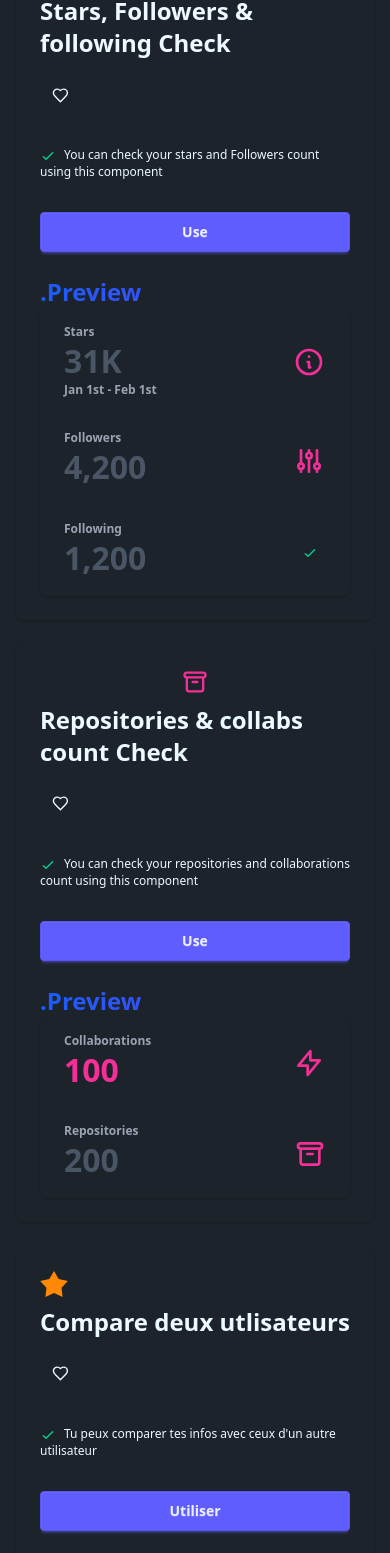
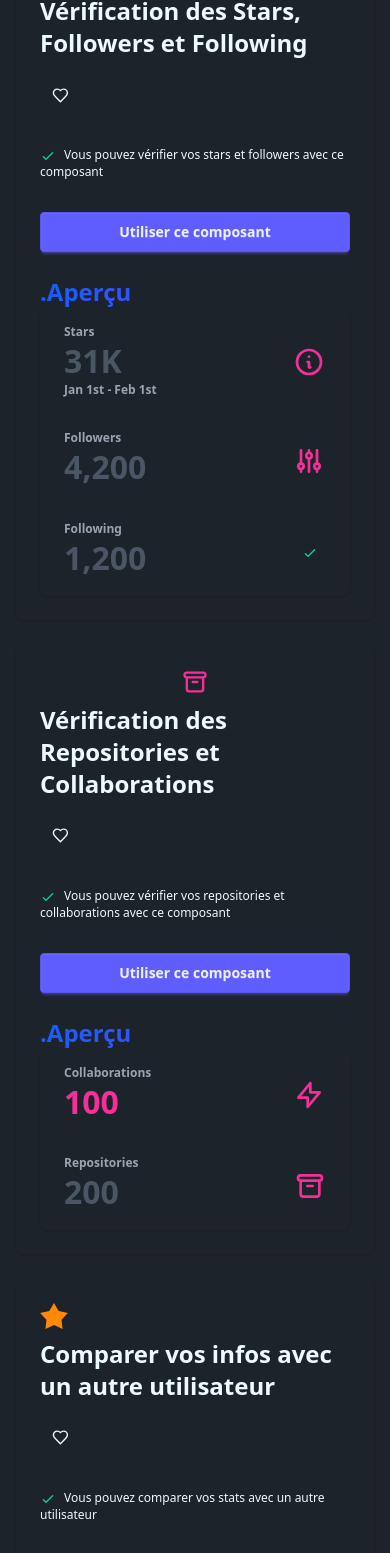
Before and after one commit to branGitfox/GUI, a React (Vite) app: page /components in a window 390 px wide. Shown: the part 253-1806 px from the top of the page. Built offline with nearby package versions, Linux system fonts and the light colour scheme.

Commit message:
ref:Add translation fonctionality

```diff
--- a/public/locales/eng/translation.json
+++ b/public/locales/eng/translation.json
@@ -7,5 +7,26 @@
   "search": "Search",
   "home": "Home",
   "light": "Light",
-  "dark": "Dark"
+  "dark": "Dark",
+  "compareTitle": "Compare your stats with another user",
+  "useComponent": "Use this component",
+  "implementCode": "Code to implement:",
+  "copy": "Copy",
+  "copied": "Copied!",
+  "profileTitle": "Profile",
+  "starsTitle": "Stars, Followers & Following Check",
+  "reposTitle": "Repositories & Collabs Count Check",
+  "collaboratorsTitle": "Collaborators Profile List",
+  "starsDesc": "You can check your stars and Followers count using this component",
+  "reposDesc": "You can check your repositories and collaborations count using this component",
+  "compareDesc": "You can compare your stats with another user",
+  "collaboratorsDesc": "You can display all collaborators profiles of a repository",
+  "compareUsers": "Compare two users",
+  "showCollaborators": "Show all collaborators profiles",
+  "stars": "Stars",
+  "followers": "Followers",
+  "following": "Following",
+  "repositories": "Repositories",
+  "collaborations": "Collaborations",
+  "preview": "Preview"
 }
--- a/public/locales/fr/translation.json
+++ b/public/locales/fr/translation.json
@@ -8,7 +8,26 @@
   "search": "Rechercher",
   "home": "Accueil",
   "light": "Clair",
-  "dark": "Sombre"
-
-
+  "dark": "Sombre",
+  "compareTitle": "Comparer vos infos avec un autre utilisateur",
+  "useComponent": "Utiliser ce composant",
+  "implementCode": "Code à implémenter :",
+  "copy": "Copier",
+  "copied": "Copié !",
+  "profileTitle": "Profil",
+  "starsTitle": "Vérification des Stars, Followers et Following",
+  "reposTitle": "Vérification des Repositories et Collaborations",
+  "collaboratorsTitle": "Liste des profils des collaborateurs",
+  "starsDesc": "Vous pouvez vérifier vos stars et followers avec ce composant",
+  "reposDesc": "Vous pouvez vérifier vos repositories et collaborations avec ce composant",
+  "compareDesc": "Vous pouvez comparer vos stats avec un autre utilisateur",
+  "collaboratorsDesc": "Vous pouvez afficher les profils de tous les collaborateurs d'un repository",
+  "compareUsers": "Comparer deux utilisateurs",
+  "showCollaborators": "Afficher tous les profils des collaborateurs",
+  "stars": "Stars",
+  "followers": "Followers",
+  "following": "Following",
+  "repositories": "Repositories",
+  "collaborations": "Collaborations",
+  "preview": "Aperçu"
 }
--- a/src/components/ComponentsList.tsx
+++ b/src/components/ComponentsList.tsx
@@ -40,7 +40,7 @@ const ComponentsList: React.FC = () => {
     };
     const modalContents = {
         compare: {
-            title: "Comparer vos infos avec un autre utilisateur",
+            title: t("compareTitle"),
             content: (
                 <div>
                     <UserComparison
@@ -54,14 +54,14 @@ const ComponentsList: React.FC = () => {
                             className="btn btn-primary w-full"
                             onClick={() => setShowCode(true)}
                         >
-                            Utiliser ce composant
+                            {t("useComponent")}
                         </button>
                     </div>
 
                     {showCode && (
                         <div className="mt-6">
                             <div className="flex justify-between items-center mb-2">
-                                <h4 className="font-bold">Code à implémenter :</h4>
+                                <h4 className="font-bold">{t("implementCode")} :</h4>
                                 <button
                                     className="btn btn-sm btn-ghost"
                                     onClick={() => {
@@ -103,7 +103,7 @@ const MyComponent = () => {
                                     <svg xmlns="http://www.w3.org/2000/svg" className="h-5 w-5" fill="none" viewBox="0 0 24 24" stroke="currentColor">
                                         <path strokeLinecap="round" strokeLinejoin="round" strokeWidth={2} d="M8 5H6a2 2 0 00-2 2v12a2 2 0 002 2h10a2 2 0 002-2v-1M8 5a2 2 0 002 2h2a2 2 0 002-2M8 5a2 2 0 012-2h2a2 2 0 012 2m0 0h2a2 2 0 012 2v3m2 4H10m0 0l3-3m-3 3l3 3" />
                                     </svg>
-                                    {isCopied ? 'Copié !' : 'Copier'}
+                                    {isCopied ? t("copied") : t("copy")}
                                 </button>
                             </div>
                             <div className="bg-base-200 p-4 rounded-lg overflow-auto max-h-64">
@@ -147,7 +147,7 @@ const MyComponent = () => {
             )
         },
         userProfile: {
-            title: selectedUser ? `${selectedUser.username} - Profil` : "Profil",
+            title: selectedUser ? `${selectedUser.username} - ${t("profileTitle")}` : t("profileTitle"),
             content: selectedUser && (
                 <div className="space-y-4">
                     <div className="flex items-center gap-4">
@@ -188,13 +188,13 @@ const MyComponent = () => {
             )
         },
         stars: {
-            title: "Stars, Followers & Following Check",
+            title: t("starsTitle"),
             content: (
                 <div>
                     <p>Here is the code of Stars, followers and following Check.</p>
                     <div className="mt-4">
                         <div className="flex justify-between items-center mb-2">
-                            <h4 className="font-bold">Code à implémenter :</h4>
+                            <h4 className="font-bold">{t("implementCode")} :</h4>
                             <button
                                 className="btn btn-sm btn-ghost"
                                 onClick={() => {
@@ -206,7 +206,7 @@ const MyComponent = () => {
                                 <svg xmlns="http://www.w3.org/2000/svg" className="h-5 w-5" fill="none" viewBox="0 0 24 24" stroke="currentColor">
                                     <path strokeLinecap="round" strokeLinejoin="round" strokeWidth={2} d="M8 5H6a2 2 0 00-2 2v12a2 2 0 002 2h10a2 2 0 002-2v-1M8 5a2 2 0 002 2h2a2 2 0 002-2M8 5a2 2 0 012-2h2a2 2 0 012 2m0 0h2a2 2 0 012 2v3m2 4H10m0 0l3-3m-3 3l3 3" />
                                 </svg>
-                                {isCopied ? 'Copié !' : 'Copier'}
+                                {isCopied ? t("copied") : t("copy")}
                             </button>
                         </div>
                     </div>
@@ -219,13 +219,13 @@ const MyComponent = () => {
             )
         },
         repos: {
-            title: "Repositories & Collabs Count Check",
+            title: t("reposTitle"),
             content: (
                 <div>
                     <p>Here is the code of Repositories and collabs Check.</p>
                     <div className="mt-4">
                         <div className="flex justify-between items-center mb-2">
-                            <h4 className="font-bold">Code à implémenter :</h4>
+                            <h4 className="font-bold">{t("implementCode")} :</h4>
                             <button
                                 className="btn btn-sm btn-ghost"
                                 onClick={() => {
@@ -237,7 +237,7 @@ const MyComponent = () => {
                                 <svg xmlns="http://www.w3.org/2000/svg" className="h-5 w-5" fill="none" viewBox="0 0 24 24" stroke="currentColor">
                                     <path strokeLinecap="round" strokeLinejoin="round" strokeWidth={2} d="M8 5H6a2 2 0 00-2 2v12a2 2 0 002 2h10a2 2 0 002-2v-1M8 5a2 2 0 002 2h2a2 2 0 002-2M8 5a2 2 0 012-2h2a2 2 0 012 2m0 0h2a2 2 0 012 2v3m2 4H10m0 0l3-3m-3 3l3 3" />
                                 </svg>
-                                {isCopied ? 'Copié !' : 'Copier'}
+                                {isCopied ? t("copied") : t("copy")}
                             </button>
                         </div>
                     </div>
@@ -252,13 +252,13 @@ const MyComponent = () => {
 
 
         collaboratorsProfile: {
-            title: "Collaborators Profile List",
+            title: t("collaboratorsTitle"),
             content: (
                 <div>
                     <p>Here is the code of Collaborators Profile List</p>
                     <div className="mt-4">
                         <div className="flex justify-between items-center mb-2">
-                            <h4 className="font-bold">Code à implémenter :</h4>
+                            <h4 className="font-bold">{t("implementCode")} :</h4>
                             <button
                                 className="btn btn-sm btn-ghost"
                                 onClick={() => {
@@ -270,7 +270,7 @@ const MyComponent = () => {
                                 <svg xmlns="http://www.w3.org/2000/svg" className="h-5 w-5" fill="none" viewBox="0 0 24 24" stroke="currentColor">
                                     <path strokeLinecap="round" strokeLinejoin="round" strokeWidth={2} d="M8 5H6a2 2 0 00-2 2v12a2 2 0 002 2h10a2 2 0 002-2v-1M8 5a2 2 0 002 2h2a2 2 0 002-2M8 5a2 2 0 012-2h2a2 2 0 012 2m0 0h2a2 2 0 012 2v3m2 4H10m0 0l3-3m-3 3l3 3" />
                                 </svg>
-                                {isCopied ? 'Copié !' : 'Copier'}
+                                {isCopied ? t("copied") : t("copy")}
                             </button>
                         </div>
                     </div>
@@ -302,7 +302,7 @@ const MyComponent = () => {
                     <div className="card-body">
                         <div className="mask mask-star-2 bg-orange-400 h-7 w-7"></div>
                         <div className="flex flex-col sm:flex-row sm:justify-between gap-4">
-                            <h2 className="text-2xl sm:text-3xl font-bold">Stars, Followers & following Check</h2>
+                            <h2 className="text-2xl sm:text-3xl font-bold">{t("starsTitle")}</h2>
                             <span className="text-xl">
                                 <button className="btn btn-square btn-ghost">
                                     <svg className="size-[1.2em]" xmlns="http://www.w3.org/2000/svg" viewBox="0 0 24 24"><g strokeLinejoin="round" strokeLinecap="round" strokeWidth="2" fill="none" stroke="currentColor"><path d="M19 14c1.49-1.46 3-3.21 3-5.5A5.5 5.5 0 0 0 16.5 3c-1.76 0-3 .5-4.5 2-1.5-1.5-2.74-2-4.5-2A5.5 5.5 0 0 0 2 8.5c0 2.3 1.5 4.05 3 5.5l7 7Z"></path></g></svg>
@@ -312,14 +312,14 @@ const MyComponent = () => {
                         <ul className="mt-6 flex flex-col gap-2 text-xs">
                             <li>
                                 <svg xmlns="http://www.w3.org/2000/svg" className="size-4 me-2 inline-block text-success" fill="none" viewBox="0 0 24 24" stroke="currentColor"><path strokeLinecap="round" strokeLinejoin="round" strokeWidth="2" d="M5 13l4 4L19 7" /></svg>
-                                <span>You can check your stars and Followers count using this component</span>
+                                <span>{t("starsDesc")}</span>
                             </li>
                         </ul>
                         <div className="mt-6">
-                            <button className="btn btn-primary w-full" onClick={() => setOpenModal('stars')}>Use</button>
+                            <button className="btn btn-primary w-full" onClick={() => setOpenModal('stars')}>{t("useComponent")}</button>
                         </div>
                         <div className="text-2xl font-bold bg-gradient-to-r from-blue-600 to-indigo-600 bg-clip-text text-transparent mt-4">
-                            .Preview
+                            .{t("preview")}
                             <div className="stats shadow flex flex-col sm:flex-row">
                                 <div className="stat">
                                     <div className="stat-figure text-secondary">
@@ -385,7 +385,7 @@ const MyComponent = () => {
                             </svg>
                         </div>
                         <div className="flex flex-col sm:flex-row sm:justify-between gap-4">
-                            <h2 className="text-2xl sm:text-3xl font-bold">Repositories & collabs count Check</h2>
+                            <h2 className="text-2xl sm:text-3xl font-bold">{t("reposTitle")}</h2>
                             <span className="text-xl">
                                 <button className="btn btn-square btn-ghost">
                                     <svg className="size-[1.2em]" xmlns="http://www.w3.org/2000/svg" viewBox="0 0 24 24"><g strokeLinejoin="round" strokeLinecap="round" strokeWidth="2" fill="none" stroke="currentColor"><path d="M19 14c1.49-1.46 3-3.21 3-5.5A5.5 5.5 0 0 0 16.5 3c-1.76 0-3 .5-4.5 2-1.5-1.5-2.74-2-4.5-2A5.5 5.5 0 0 0 2 8.5c0 2.3 1.5 4.05 3 5.5l7 7Z"></path></g></svg>
@@ -395,14 +395,14 @@ const MyComponent = () => {
                         <ul className="mt-6 flex flex-col gap-2 text-xs">
                             <li>
                                 <svg xmlns="http://www.w3.org/2000/svg" className="size-4 me-2 inline-block text-success" fill="none" viewBox="0 0 24 24" stroke="currentColor"><path strokeLinecap="round" strokeLinejoin="round" strokeWidth="2" d="M5 13l4 4L19 7" /></svg>
-                                <span>You can check your repositories and collaborations count using this component</span>
+                                <span>{t("reposDesc")}</span>
                             </li>
                         </ul>
                         <div className="mt-6">
-                            <button className="btn btn-primary w-full" onClick={() => setOpenModal('repos')}>Use</button>
+                            <button className="btn btn-primary w-full" onClick={() => setOpenModal('repos')}>{t("useComponent")}</button>
                         </div>
                         <div className="text-2xl font-bold bg-gradient-to-r from-blue-600 to-indigo-600 bg-clip-text text-transparent mt-4">
-                            .Preview
+                            .{t("preview")}
                             <div className="stats shadow flex flex-col sm:flex-row">
                                 <div className="stat">
                                     <div className="stat-figure text-secondary">
@@ -448,7 +448,7 @@ const MyComponent = () => {
                     <div className="card-body">
                         <div className="mask mask-star-2 bg-orange-400 h-7 w-7"></div>
                         <div className="flex flex-col sm:flex-row sm:justify-between gap-4">
-                            <h2 className="text-2xl sm:text-3xl font-bold">Compare deux utlisateurs</h2>
+                            <h2 className="text-2xl sm:text-3xl font-bold">{t("compareTitle")}</h2>
                             <span className="text-xl">
                                 <button className="btn btn-square btn-ghost">
                                     <svg className="size-[1.2em]" xmlns="http://www.w3.org/2000/svg" viewBox="0 0 24 24"><g strokeLinejoin="round" strokeLinecap="round" strokeWidth="2" fill="none" stroke="currentColor"><path d="M19 14c1.49-1.46 3-3.21 3-5.5A5.5 5.5 0 0 0 16.5 3c-1.76 0-3 .5-4.5 2-1.5-1.5-2.74-2-4.5-2A5.5 5.5 0 0 0 2 8.5c0 2.3 1.5 4.05 3 5.5l7 7Z"></path></g></svg>
@@ -458,15 +458,15 @@ const MyComponent = () => {
                         <ul className="mt-6 flex flex-col gap-2 text-xs">
                             <li>
                                 <svg xmlns="http://www.w3.org/2000/svg" className="size-4 me-2 inline-block text-success" fill="none" viewBox="0 0 24 24" stroke="currentColor"><path strokeLinecap="round" strokeLinejoin="round" strokeWidth="2" d="M5 13l4 4L19 7" /></svg>
-                                <span>Tu peux comparer tes infos avec ceux d'un autre utilisateur</span>
+                                <span>{t("compareDesc")}</span>
                             </li>
                         </ul>
                         <div className="mt-6">
-                            <button className="btn btn-primary w-full" onClick={() => setOpenModal('compare')}>Utiliser</button>
+                            <button className="btn btn-primary w-full" onClick={() => setOpenModal('compare')}>{t("useComponent")}</button>
                         </div>
 
                         <div className="text-2xl font-bold bg-gradient-to-r from-blue-600 to-indigo-600 bg-clip-text text-transparent mt-4">
-                            .Preview
+                            .{t("preview")}
                         </div>
                     </div>
                 </div>
@@ -484,7 +484,7 @@ const MyComponent = () => {
                     <div className="card-body">
                         <div className="mask mask-star-2 bg-orange-400 h-7 w-7"></div>
                         <div className="flex flex-col sm:flex-row sm:justify-between gap-4">
-                            <h2 className="text-2xl sm:text-3xl font-bold">Affiche le profil de tout les collaborators</h2>
+                            <h2 className="text-2xl sm:text-3xl font-bold">{t("collaboratorsTitle")}</h2>
                             <span className="text-xl">
                                 <button className="btn btn-square btn-ghost">
                                     <svg className="size-[1.2em]" xmlns="http://www.w3.org/2000/svg" viewBox="0 0 24 24"><g strokeLinejoin="round" strokeLinecap="round" strokeWidth="2" fill="none" stroke="currentColor"><path d="M19 14c1.49-1.46 3-3.21 3-5.5A5.5 5.5 0 0 0 16.5 3c-1.76 0-3 .5-4.5 2-1.5-1.5-2.74-2-4.5-2A5.5 5.5 0 0 0 2 8.5c0 2.3 1.5 4.05 3 5.5l7 7Z"></path></g></svg>
@@ -494,15 +494,15 @@ const MyComponent = () => {
                         <ul className="mt-6 flex flex-col gap-2 text-xs">
                             <li>
                                 <svg xmlns="http://www.w3.org/2000/svg" className="size-4 me-2 inline-block text-success" fill="none" viewBox="0 0 24 24" stroke="currentColor"><path strokeLinecap="round" strokeLinejoin="round" strokeWidth="2" d="M5 13l4 4L19 7" /></svg>
-                                <span>Tu peux afficher les profils de tout les collaborateurs d'un repository</span>
+                                <span>{t("collaboratorsDesc")}</span>
                             </li>
                         </ul>
                         <div className="mt-6">
-                            <button className="btn btn-primary w-full" onClick={() => setOpenModal('collaboratorsProfile')}>Utiliser</button>
+                            <button className="btn btn-primary w-full" onClick={() => setOpenModal('collaboratorsProfile')}>{t("useComponent")}</button>
                         </div>
 
                         <div className="text-2xl font-bold bg-gradient-to-r from-blue-600 to-indigo-600 bg-clip-text text-transparent mt-4">
-                            .Preview
+                            .{t("preview")}
                         </div>
                     <CollaboratorsProfile/>
                     </div>
```
